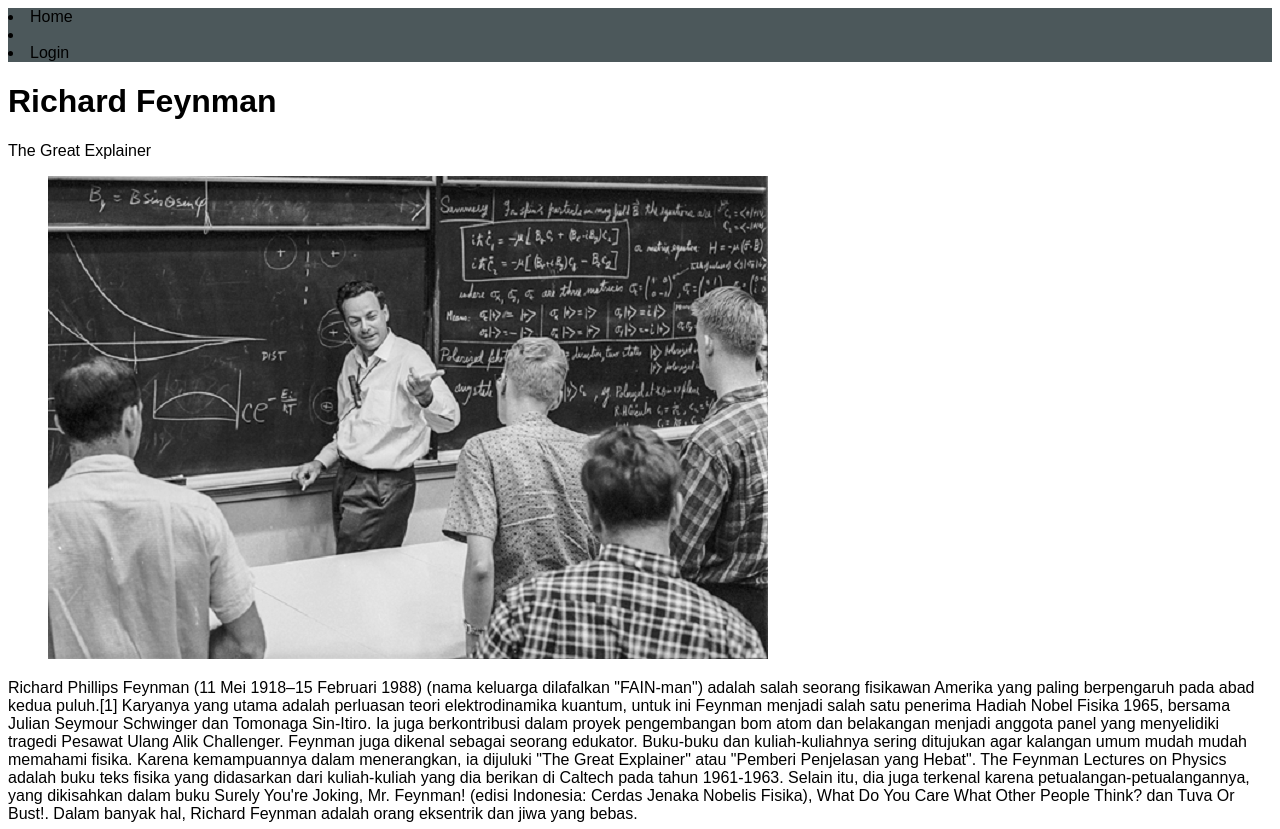
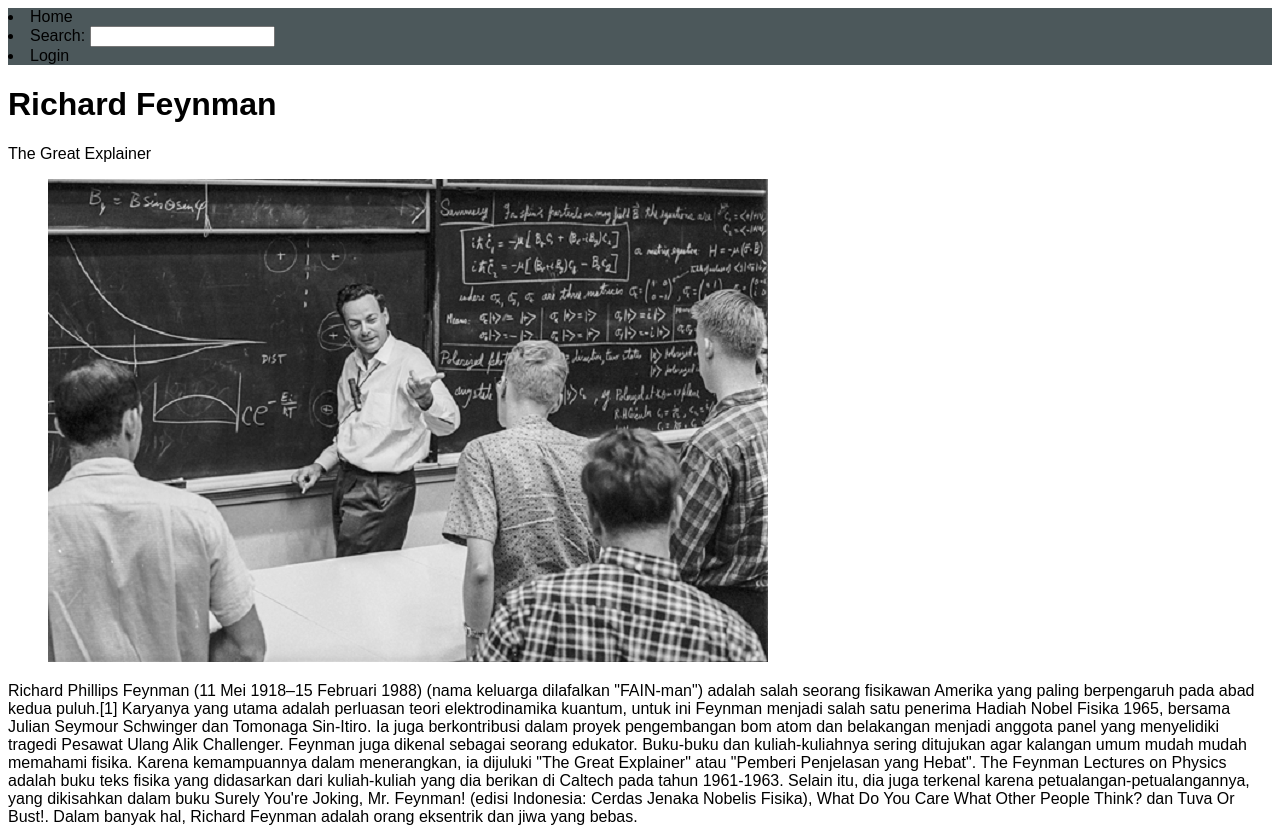
Before and after one commit to B10012/eb, a plain HTML site: page index.html in a window 1280 px wide. Shown: the top 829 px of the page. Drawn offline with Linux system fonts and the light colour scheme.

Commit message:
Update index.html search bar

```diff
--- a/index.html
+++ b/index.html
@@ -10,7 +10,10 @@
     <header>
         <nav>
             <li>Home</li>
-            <li></li>
+            <li>
+                <label for="search">Search: </label>
+                <input id="search" type="search">
+            </li>
             <li>Login</li>
         </nav>
     </header>
```
